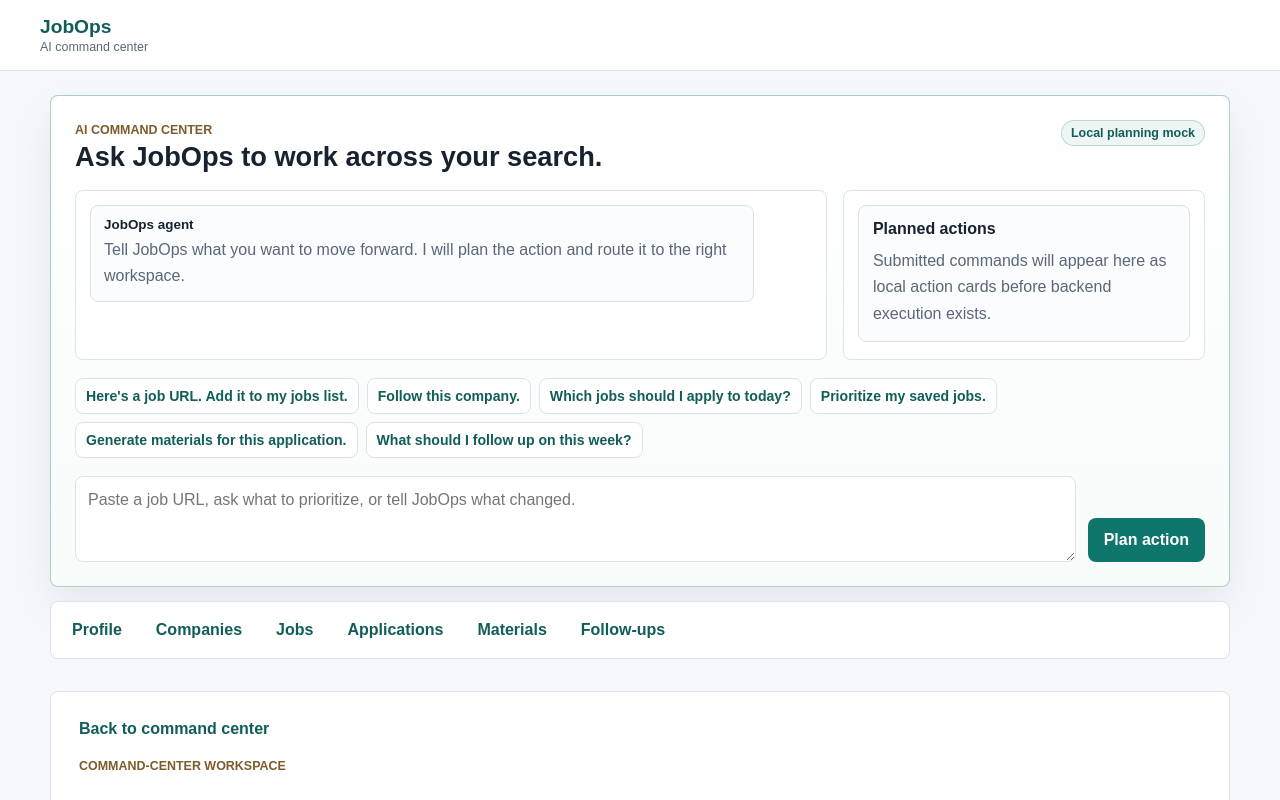
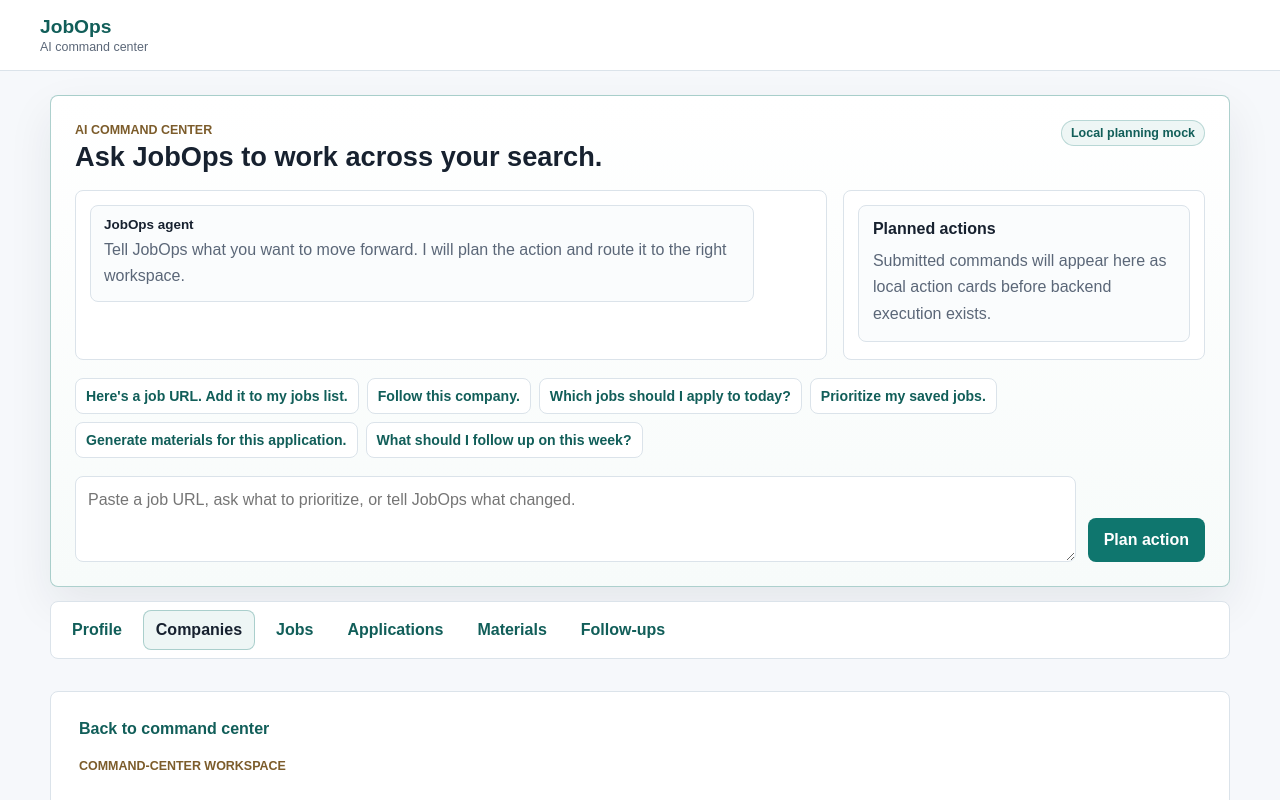
Before and after one commit to rebekahalove/jobops, a Next.js app in the folder apps/jobops/: page /companies in a window 1280 px wide. Shown: the top 800 px of the page. Built offline with nearby package versions, Linux system fonts and the light colour scheme.

Commit message:
Polish command center action links

```diff
--- a/apps/jobops/app/globals.css
+++ b/apps/jobops/app/globals.css
@@ -268,9 +268,14 @@ textarea {
 }
 
 .workspace-tab:hover,
-.workspace-tab:focus-visible {
+.workspace-tab:focus-visible,
+.workspace-tab.active {
   border-color: rgba(15, 118, 110, 0.3);
   background: var(--surface-strong);
+}
+
+.workspace-tab.active {
+  color: var(--ink);
 }
 
 .dashboard-main {
@@ -1027,12 +1032,32 @@ input:disabled {
 }
 
 .secondary-action {
+  display: inline-flex;
   min-height: 42px;
+  align-items: center;
+  justify-content: center;
   border: 1px solid var(--line);
   border-radius: 8px;
   background: #ffffff;
   color: var(--accent-strong);
   cursor: pointer;
+  font-weight: 800;
+  padding: 9px 12px;
+}
+
+.agent-action-link {
+  text-decoration: none;
+}
+
+.planned-affordance {
+  display: inline-flex;
+  min-height: 42px;
+  align-items: center;
+  justify-content: center;
+  border: 1px solid var(--line);
+  border-radius: 8px;
+  background: #fafcfd;
+  color: var(--muted);
   font-weight: 800;
   padding: 9px 12px;
 }
--- a/apps/jobops/components/ai-command-center.tsx
+++ b/apps/jobops/components/ai-command-center.tsx
@@ -1,9 +1,11 @@
 "use client";
 
+import Link from "next/link";
 import React, { useMemo, useState } from "react";
 import {
   createPlannedAction,
   formatWorkspaceLabel,
+  workspaceRoutes,
   type PlannedCommandAction
 } from "../lib/command-center-actions";
 
@@ -142,11 +144,15 @@ function AgentActionCard({ action }: { action: PlannedCommandAction }) {
         <span>{action.type}</span>
         {action.targetWorkspace ? <span>{formatWorkspaceLabel(action.targetWorkspace)}</span> : null}
       </div>
-      {action.ctaLabel ? (
-        <button className="secondary-action" type="button">
-          {action.ctaLabel}
-        </button>
-      ) : null}
+      {action.targetWorkspace ? (
+        <Link className="secondary-action agent-action-link" href={workspaceRoutes[action.targetWorkspace]}>
+          {action.ctaLabel ?? `Open ${formatWorkspaceLabel(action.targetWorkspace)}`}
+        </Link>
+      ) : (
+        <span className="planned-affordance" aria-disabled="true">
+          Planned
+        </span>
+      )}
     </article>
   );
 }
--- a/apps/jobops/components/dashboard-shell.tsx
+++ b/apps/jobops/components/dashboard-shell.tsx
@@ -1,9 +1,14 @@
+"use client";
+
 import React from "react";
 import Link from "next/link";
+import { usePathname } from "next/navigation";
 import { AiCommandCenter } from "./ai-command-center";
 import { dashboardWorkflows } from "../lib/workflows";
 
 export function DashboardShell({ children }: Readonly<{ children: React.ReactNode }>) {
+  const pathname = usePathname();
+
   return (
     <div className="dashboard-shell">
       <header className="top-bar">
@@ -16,7 +21,12 @@ export function DashboardShell({ children }: Readonly<{ children: React.ReactNod
         <AiCommandCenter />
         <nav className="workspace-tabs" aria-label="Workspace tabs">
           {dashboardWorkflows.map((workflow) => (
-            <Link className="workspace-tab" href={workflow.href} key={workflow.id}>
+            <Link
+              aria-current={isActiveWorkspace(pathname, workflow.href) ? "page" : undefined}
+              className={`workspace-tab${isActiveWorkspace(pathname, workflow.href) ? " active" : ""}`}
+              href={workflow.href}
+              key={workflow.id}
+            >
               {workflow.label}
             </Link>
           ))}
@@ -28,3 +38,11 @@ export function DashboardShell({ children }: Readonly<{ children: React.ReactNod
     </div>
   );
 }
+
+export function isActiveWorkspace(pathname: string | null, href: string) {
+  if (!pathname) {
+    return false;
+  }
+
+  return pathname === href || pathname.startsWith(`${href}/`);
+}
--- a/apps/jobops/lib/command-center-actions.ts
+++ b/apps/jobops/lib/command-center-actions.ts
@@ -25,6 +25,15 @@ export type PlannedCommandAction = {
   status: PlannedActionStatus;
   targetWorkspace?: WorkspaceTab;
   ctaLabel?: string;
+};
+
+export const workspaceRoutes: Record<WorkspaceTab, string> = {
+  profile: "/profile",
+  companies: "/companies",
+  jobs: "/jobs",
+  applications: "/applications",
+  materials: "/materials",
+  "follow-ups": "/follow-ups"
 };
 
 export type ClassifiedCommand = {
```
Also changed, not shown: 2 other files (tests, documents, lock files or other folders).
